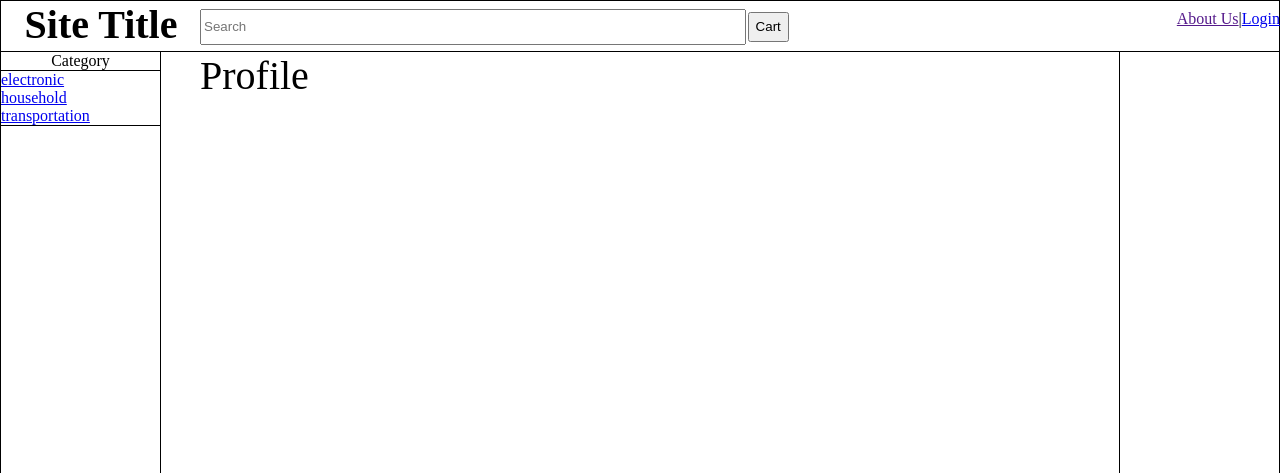
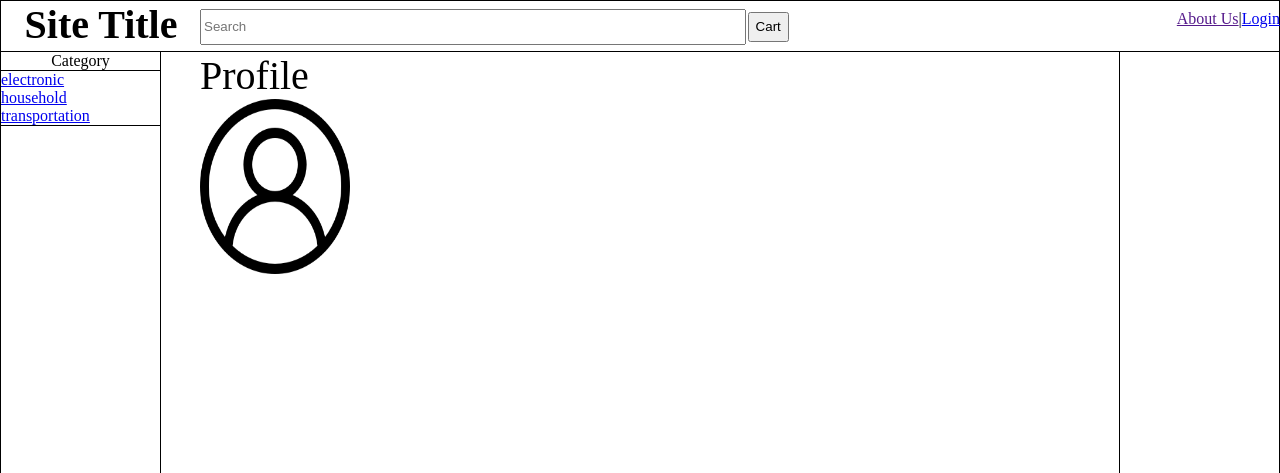
Before and after one commit to hbinh1120/web_assignment, a PHP site: page /profile.php in a window 1280 px wide. Shown: the top 473 px of the page. Run offline with PHP 8.4, Linux system fonts and the light colour scheme; data comes from the database, SQL or seed files in the repository.

Commit message:
add profile css

```diff
--- a/product.css
+++ b/product.css
@@ -130,7 +130,20 @@ img {
 .detailleft{
     width: 40%;
     display: inline-block;
-    height: 250px;
+    height: 350px;
+}
+
+.profileleft{
+    margin-right: 15px;
+    width: 150px;
+    display: inline-block;
+    height: 350px;
+}
+
+.profileright{
+    display: inline-block;
+    vertical-align: top;
+    height: 350px;
 }
 
 .mainimage{
@@ -193,6 +206,17 @@ img {
     display: inline-block;
     vertical-align: top;
 }
+
+.profileimage{
+    width: 100%;
+    height: 50%;
+    position: relative;
+}
+
+.profileimage img{
+    width: 100%;
+    height: 100%;
+}
 @media screen and (min-width: 720px) {
     .center {
         right: 160px;
--- a/profile.js
+++ b/profile.js
@@ -26,13 +26,13 @@ function getReviewByUsername(username) {
 
 function displayUser(user) {
     let username = document.getElementById("username");
-    username.innerHTML = user.username;
+    username.innerHTML = "Username: " + user.username;
     let name = document.getElementById("name");
-    name.innerHTML = user.name;
+    name.innerHTML = "Full name: " + user.name;
     let phone = document.getElementById("phone");
-    phone.innerHTML = user.phone;
+    phone.innerHTML = "Phone number: " + user.phone;
     let bdate = document.getElementById("bdate");
-    bdate.innerHTML = user.bdate;
+    bdate.innerHTML = "Date of birth: " + user.bdate;
 }
 
 function displayReviewList(reviewList) {
--- a/profile.php
+++ b/profile.php
@@ -49,10 +49,12 @@
                 Profile
             </div>
             <div id="detailmain" id="detailmain">
-                <div class="detailleft">
-                    <div class="mainimage" id="mainimage"></div>
+                <div class="profileleft">
+                    <div class="profileimage" id="profileimage">
+                        <img src="img/user.png" alt="">
+                    </div>
                 </div>
-                <div class="detailright">
+                <div class="profileright">
                     <div class="username" id="username"></div>
                     <div class="name" id="name"></div>
                     <div class="phone" id="phone"></div>
```
